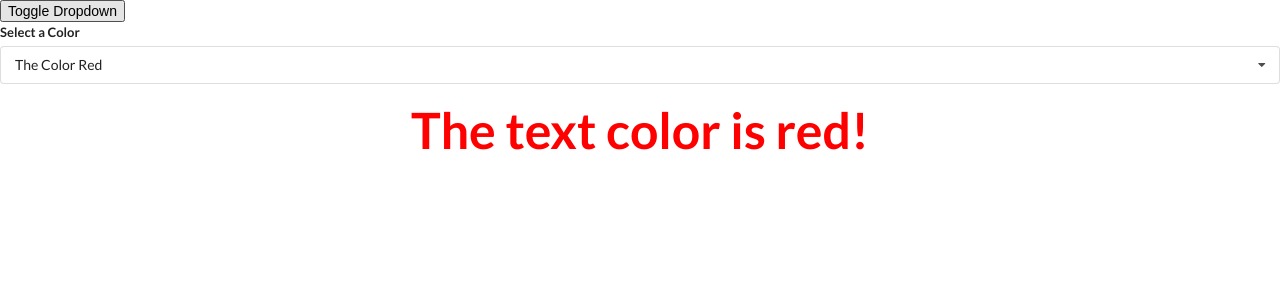
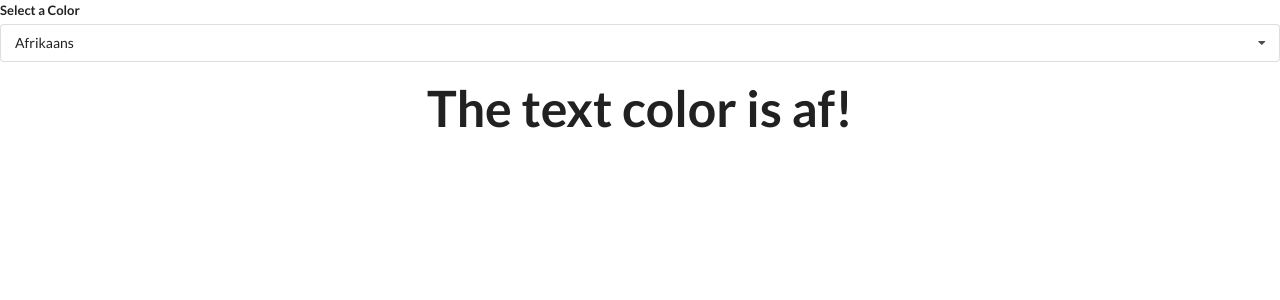
Before and after one commit to Sonu-kumar-web/Different-Widgets-by-React-Hooks, a React (Create React App) app: page / in a window 1280 px wide. Shown: the top 300 px of the page. Built offline with nearby package versions, Linux system fonts and the light colour scheme.

Commit message:
Add Translate component

```diff
--- a/src/App.js
+++ b/src/App.js
@@ -2,6 +2,7 @@ import React, { useState } from "react";
 import Accordion from "./components/Accordion";
 import Search from "./components/Search";
 import Dropdown from "./components/Dropdown";
+import Translate from "./components/Translate";
 
 // we can create items inside the component for outside the component it does not matter because it is a static Array
 const items = [
@@ -47,7 +48,7 @@ const App = () => {
       <div>
          {/* <Accordion items={items} /> */}
          {/* <Search /> */}
-         <button onClick={() => setShowDropdown(!showDropdown)}>
+         {/* <button onClick={() => setShowDropdown(!showDropdown)}>
             Toggle Dropdown
          </button>
          {showDropdown ? (
@@ -56,7 +57,8 @@ const App = () => {
                selected={selected}
                onSelectedChange={setSelected}
             />
-         ) : null}
+         ) : null} */}
+         <Translate />
       </div>
    );
 };
--- /dev/null
+++ b/src/components/Translate.js
@@ -0,0 +1,33 @@
+import React, { useState } from "react";
+import Dropdown from "./Dropdown";
+
+const options = [
+   {
+      label: "Afrikaans",
+      value: "af",
+   },
+   {
+      label: "Arabic",
+      value: "ar",
+   },
+   {
+      label: "Hindi",
+      value: "Hi",
+   },
+];
+
+const Translate = () => {
+   const [language, setLanguage] = useState(options[0]);
+
+   return (
+      <div>
+         <Dropdown
+            options={options}
+            selected={language}
+            onSelectedChange={setLanguage}
+         />
+      </div>
+   );
+};
+
+export default Translate;
```
